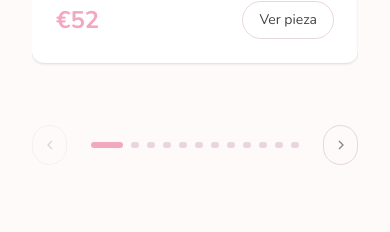
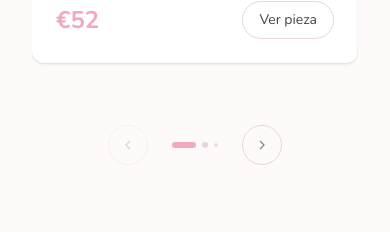
Before and after one commit to florR504/Pupa-ceramicas, a Next.js app: page / in a window 390 px wide. Shown: the part 1757-1989 px from the top of the page. Built offline with nearby package versions, Linux system fonts and the light colour scheme.

Commit message:
Update mobile slider dots (use dynamic dots instead)

```diff
--- a/src/components/Products/index.tsx
+++ b/src/components/Products/index.tsx
@@ -111,7 +111,8 @@ export default function Products() {
 						</svg>
 					</button>
 
-					<div className="flex gap-2">
+					{/* Desktop: todos los dots */}
+					<div className="hidden md:flex gap-2">
 						{Array.from({ length: maxIndex + 1 }).map((_, i) => (
 							<button
 								key={i}
@@ -122,6 +123,28 @@ export default function Products() {
 								aria-label={`Posición ${i + 1}`}
 							/>
 						))}
+					</div>
+
+					{/* Mobile: ventana dinámica de 5 dots */}
+					<div className="flex md:hidden items-center gap-1.5">
+						{Array.from({ length: maxIndex + 1 }).map((_, i) => {
+							const dist = Math.abs(i - current)
+							if (dist > 2) return null
+							return (
+								<button
+									key={i}
+									onClick={() => setCurrent(i)}
+									aria-label={`Posición ${i + 1}`}
+									className={`rounded-full transition-all duration-300 ${
+										i === current
+											? 'w-6 h-1.5 bg-[#F2A8C0]'
+											: dist === 1
+											? 'w-1.5 h-1.5 bg-[#E8D5E0]'
+											: 'w-1 h-1 bg-[#EDE0E6]'
+									}`}
+								/>
+							)
+						})}
 					</div>
 
 					<button
```
